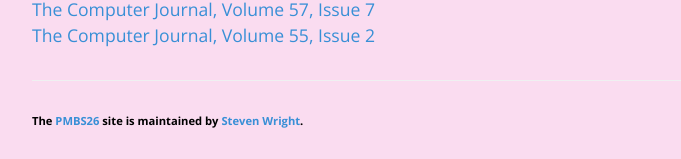
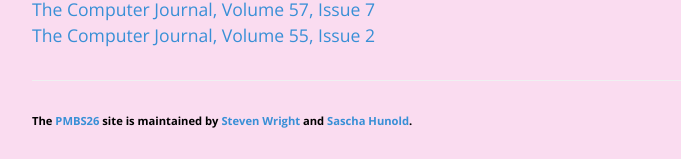
Before and after one commit to pmbs-workshop/pmbs-workshop.github.io, a Jekyll site: the page built from index.markdown, in a window 1280 px wide and 900 px high, scrolled down 1829 px. Shown: the part 738-897 px from the top of the window, without its empty margins (192-873 px from the left). Built offline with Jekyll 4.4.1, drawn with Linux system fonts in a browser that asks for light colours.

Commit message:
added multiple authors

```diff
--- a/_config.yml
+++ b/_config.yml
@@ -8,10 +8,11 @@ locale:       "en"
 encoding:     utf-8
 
 # About/contact
-author:
-  name:       Steven Wright
-  url:        https://cs.york.ac.uk/~saw
-
+authors:
+  - name:     Steven Wright
+    url:      https://cs.york.ac.uk/~saw
+  - name:     Sascha Hunold
+    url:      https://informatics.tuwien.ac.at/people/sascha-hunold
 # Gems
 gems: []
 
--- a/_includes/page-footer.html
+++ b/_includes/page-footer.html
@@ -1,3 +1,3 @@
 <footer class="site-footer">
-  <span class="site-footer-owner">The <a href="{{ site.url }}">{{ site.acronym }}</a> site is maintained by <a href="{{ site.author.url }}">{{ site.author.name }}</a>.</span>
+  <span class="site-footer-owner">The <a href="{{ site.url }}">{{ site.acronym }}</a> site is maintained by {% for author in site.authors %}{% unless forloop.first %}{% if forloop.last %} and {% else %}, {% endif %}{% endunless %}<a href="{{ author.url }}">{{ author.name }}</a>{% endfor %}.</span>
 </footer>
```
